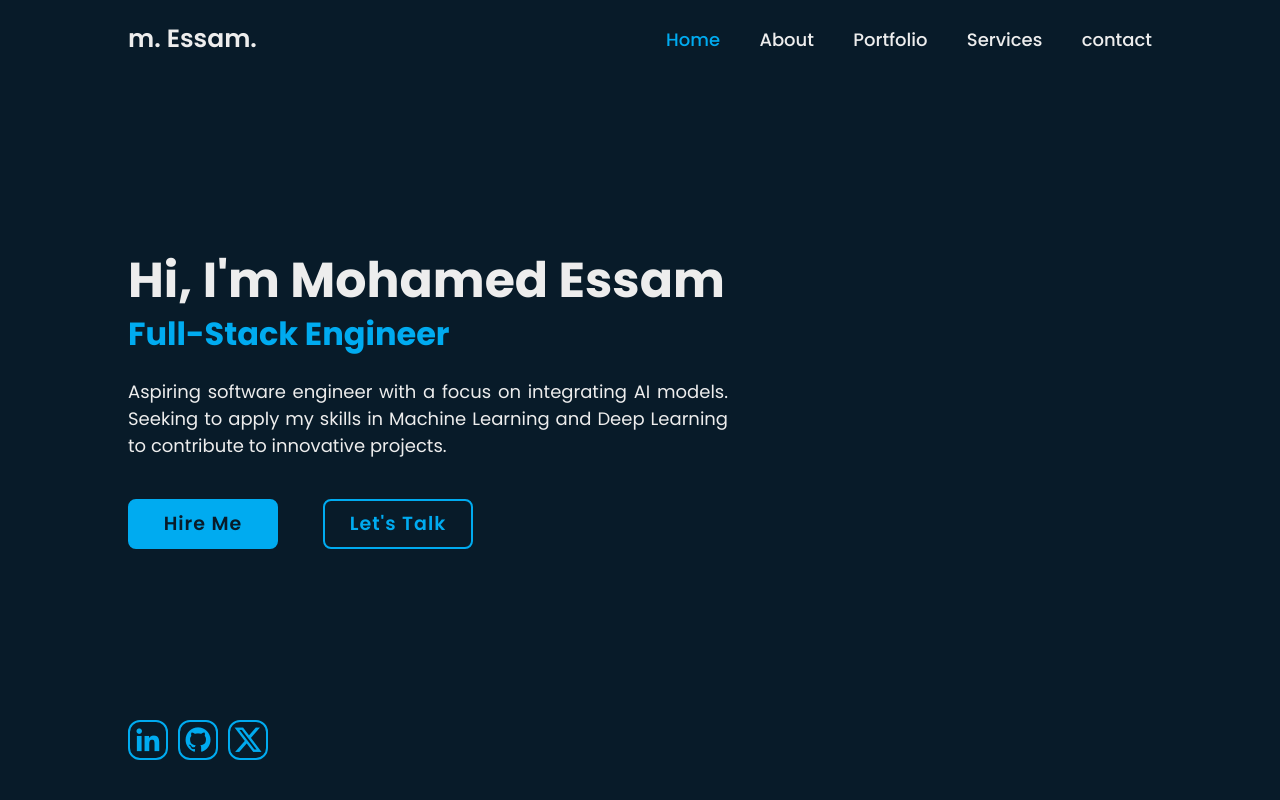
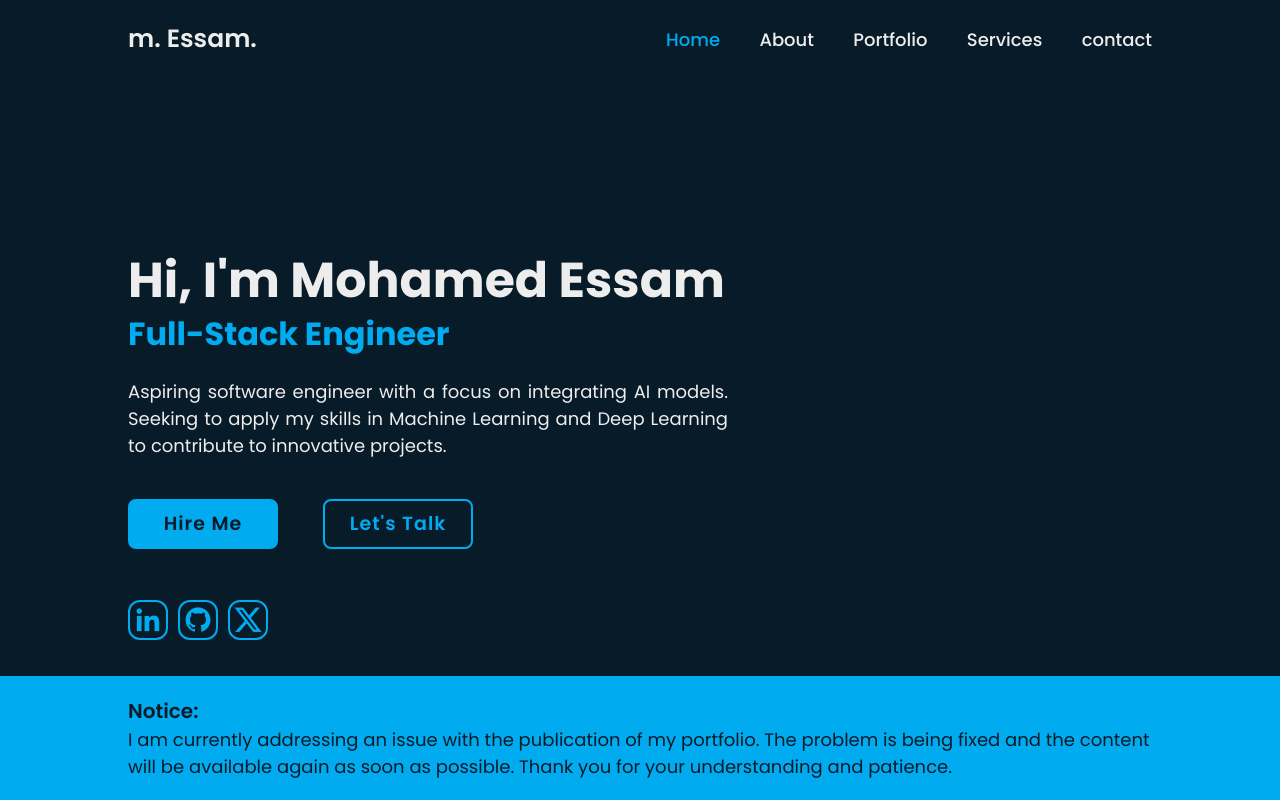
Before and after one commit to messams/messams.github.io, a plain HTML site: page index.html in a window 1280 px wide. Drawn offline with nearby package versions, Linux system fonts and the light colour scheme.

Commit message:
Add notice about publication issue and fix in progress

```diff
--- a/index.html
+++ b/index.html
@@ -38,6 +38,12 @@
             <a href="https://github.com/m-essam-s" target="_blank"><i class='bx bxl-github' ></i></a>
             <a href="https://x.com/m_essam_s" target="_blank"><i class="fa-brands fa-x-twitter"></i></a>
         </div>
+        <div class="issue-notice">
+            <h3>Notice:</h3>
+            <p>
+                I am currently addressing an issue with the publication of my portfolio. The problem is being fixed and the content will be available again as soon as possible. Thank you for your understanding and patience.
+            </p>
+        </div>
     </section>
     <script src="https://kit.fontawesome.com/9f15208743.js" crossorigin="anonymous"></script>
 </body>
--- a/style.css
+++ b/style.css
@@ -189,7 +189,7 @@ header {
 
 .home-sci {
     position: absolute;
-    bottom: 40px;
+    bottom: 160px; /* bottom: 160px; */
     width: 140px;
     display: flex;
     justify-content: space-between;
@@ -236,6 +236,31 @@ header {
     color: #081b29;
 }
 
+.issue-notice{
+    position: fixed;
+    bottom: 0;
+    left: 0;
+    width: 100%;
+    padding: 20px 10%;
+    background: #00abf0;
+    /* display: flex; */
+    /* justify-content: space-between; */
+    align-items: center;
+    z-index: 100;
+}
+
+.issue-notice h3 {
+    font-size: 20px;
+    font-weight: 600;
+    color: #081b29;
+}
+
+.issue-notice p {
+    font-size: 18px;
+    color: #081b29;
+
+}
+
 @keyframes showRight {
        100% {
            width: 0;
```
